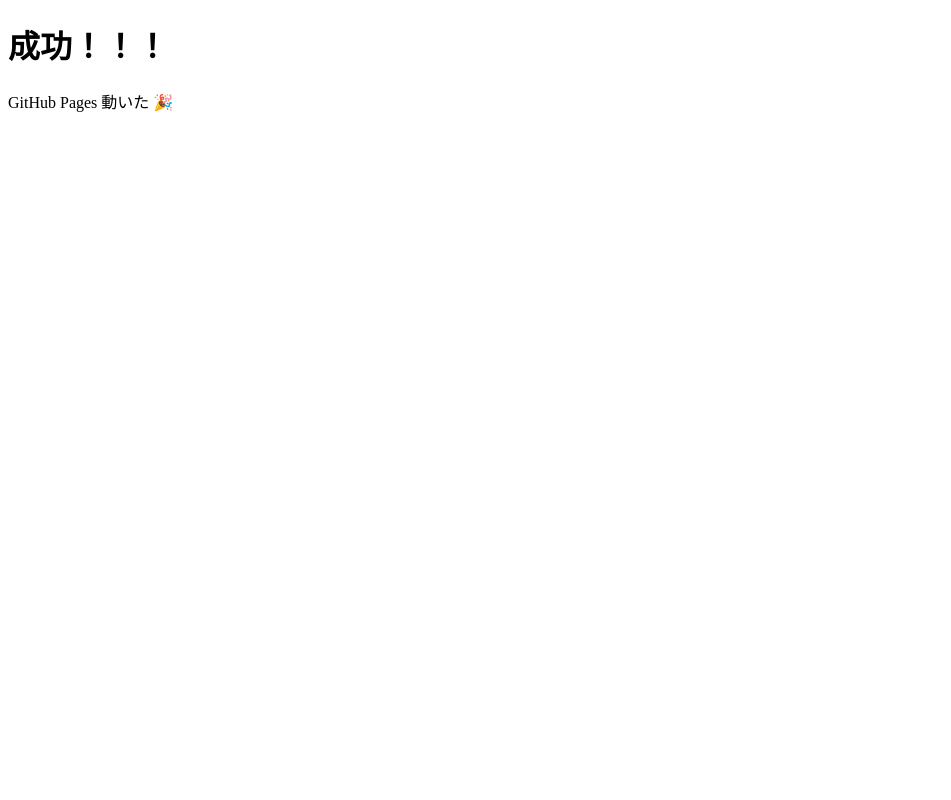
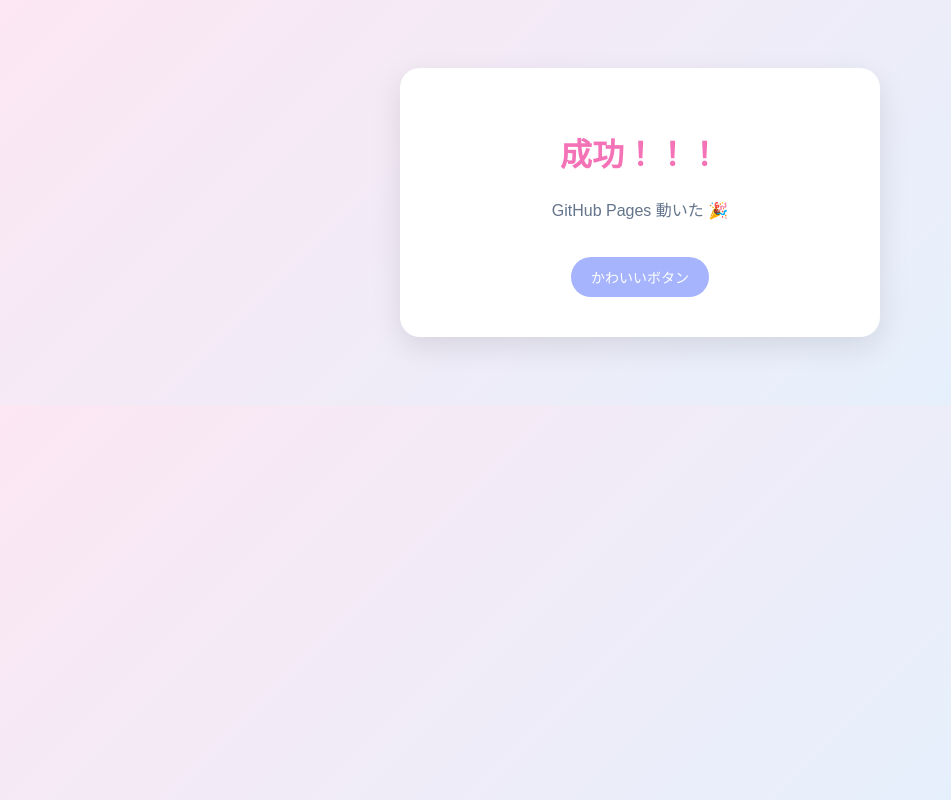
Before and after one commit to minamina07255-create/minamina07255.github.io, a plain HTML site: page index.html in a window 1280 px wide. Shown: the whole page, without its empty margins (0-951 px from the left). Drawn offline with Linux system fonts and the light colour scheme.

Commit message:
Update index.html

```diff
--- a/index.html
+++ b/index.html
@@ -1,11 +1,52 @@
 <!DOCTYPE html>
-<html>
+<html lang="ja">
 <head>
   <meta charset="UTF-8">
-  <title>テスト</title>
+  <title>My Pastel Page</title>
+  <style>
+    body {
+      background: linear-gradient(135deg, #fce7f3, #e0f2fe);
+      font-family: "Arial", sans-serif;
+      text-align: center;
+      padding: 60px;
+    }
+
+    .card {
+      background: #ffffff;
+      border-radius: 20px;
+      padding: 40px;
+      max-width: 400px;
+      margin: auto;
+      box-shadow: 0 10px 30px rgba(0,0,0,0.1);
+    }
+
+    h1 {
+      color: #f472b6;
+      font-size: 32px;
+    }
+
+    p {
+      color: #64748b;
+      font-size: 16px;
+    }
+
+    .btn {
+      display: inline-block;
+      margin-top: 20px;
+      padding: 10px 20px;
+      background: #a5b4fc;
+      color: white;
+      text-decoration: none;
+      border-radius: 999px;
+      font-size: 14px;
+    }
+  </style>
 </head>
 <body>
-  <h1>成功！！！</h1>
-  <p>GitHub Pages 動いた 🎉</p>
+  <div class="card">
+    <h1>成功！！！</h1>
+    <p>GitHub Pages 動いた 🎉</p>
+    <a class="btn" href="#">かわいいボタン</a>
+  </div>
 </body>
 </html>
```
